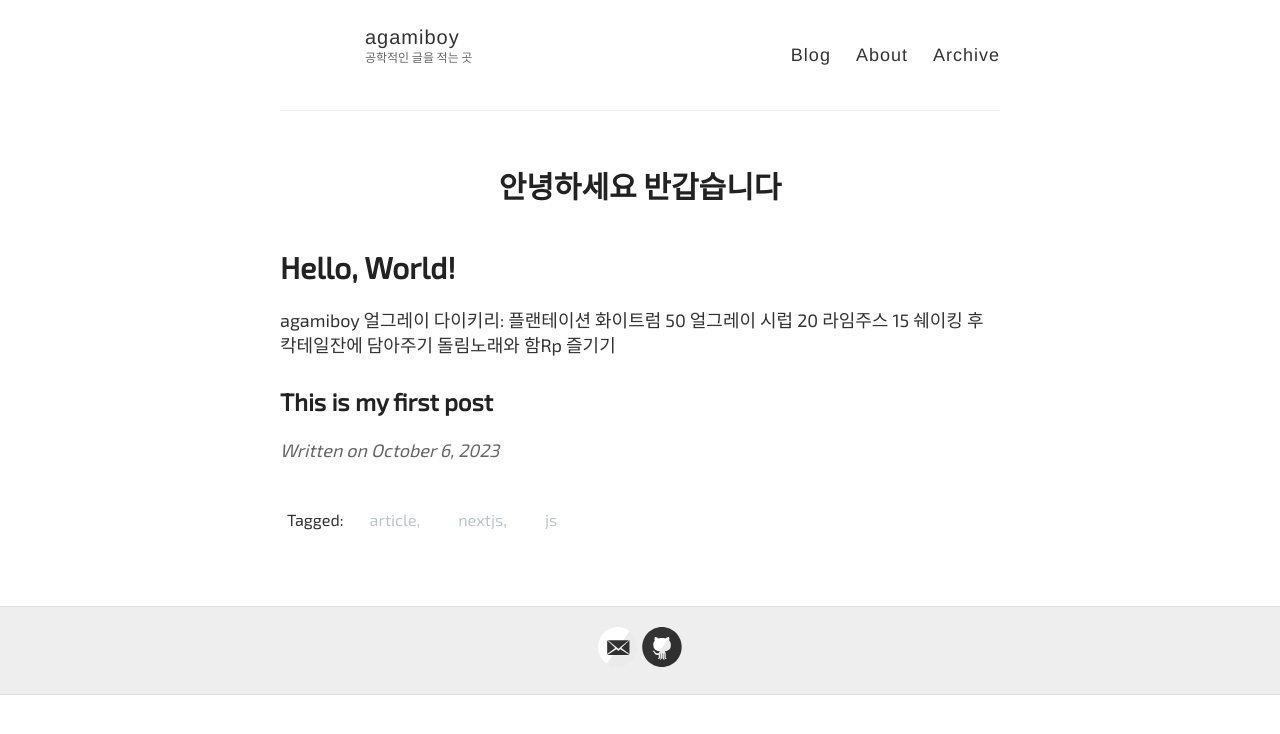
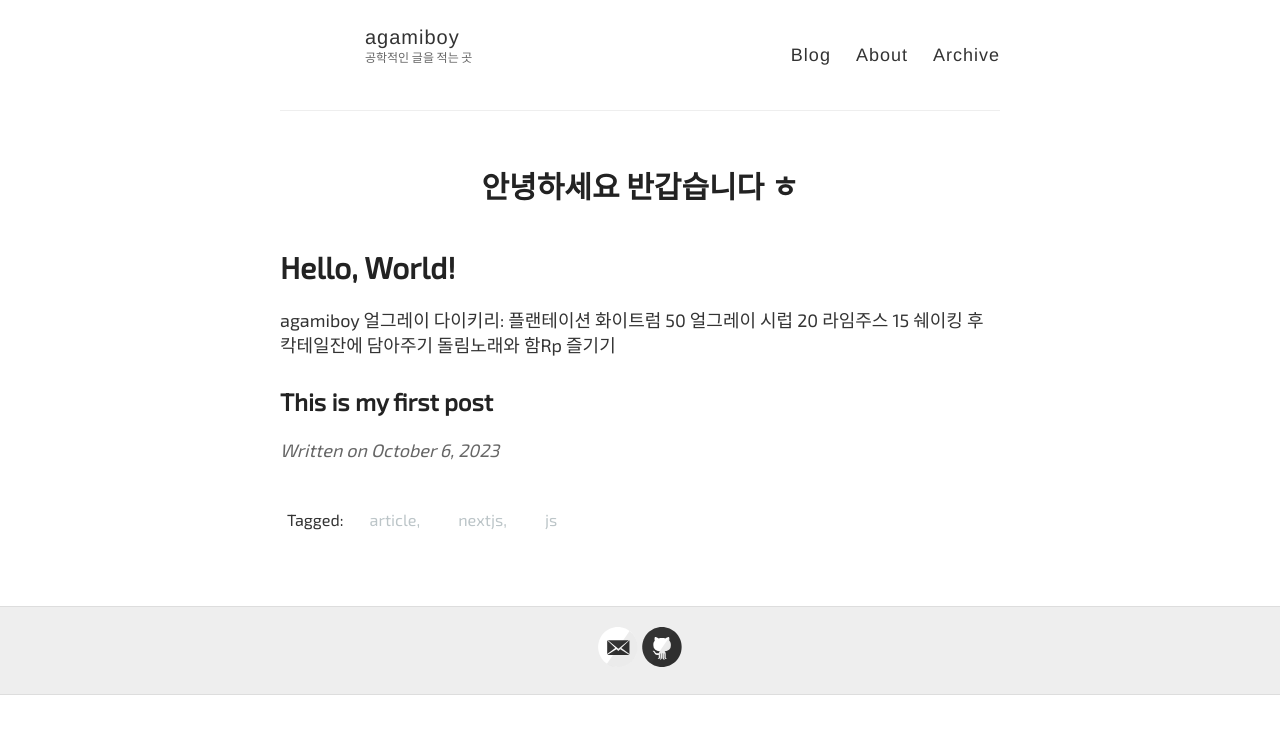
Before and after one commit to agamiboy/agamiboy.github.io, a Jekyll site: the page built from _posts/2023-10-06-dikiri.md, in a window 1280 px wide. Shown: the top 734 px of the page. Built offline with Jekyll 4.4.1, drawn with Linux system fonts in a browser that asks for light colours; some web fonts are replaced.

Commit message:
fix: 뭔가

```diff
--- a/_posts/2023-10-06-dikiri.md
+++ b/_posts/2023-10-06-dikiri.md
@@ -1,6 +1,6 @@
 ---
 layout: post
-title: 안녕하세요 반갑습니다
+title: 안녕하세요 반갑습니다   ㅎ
 author: agamiboy
 tags: article, nextjs, js
 ---
```
